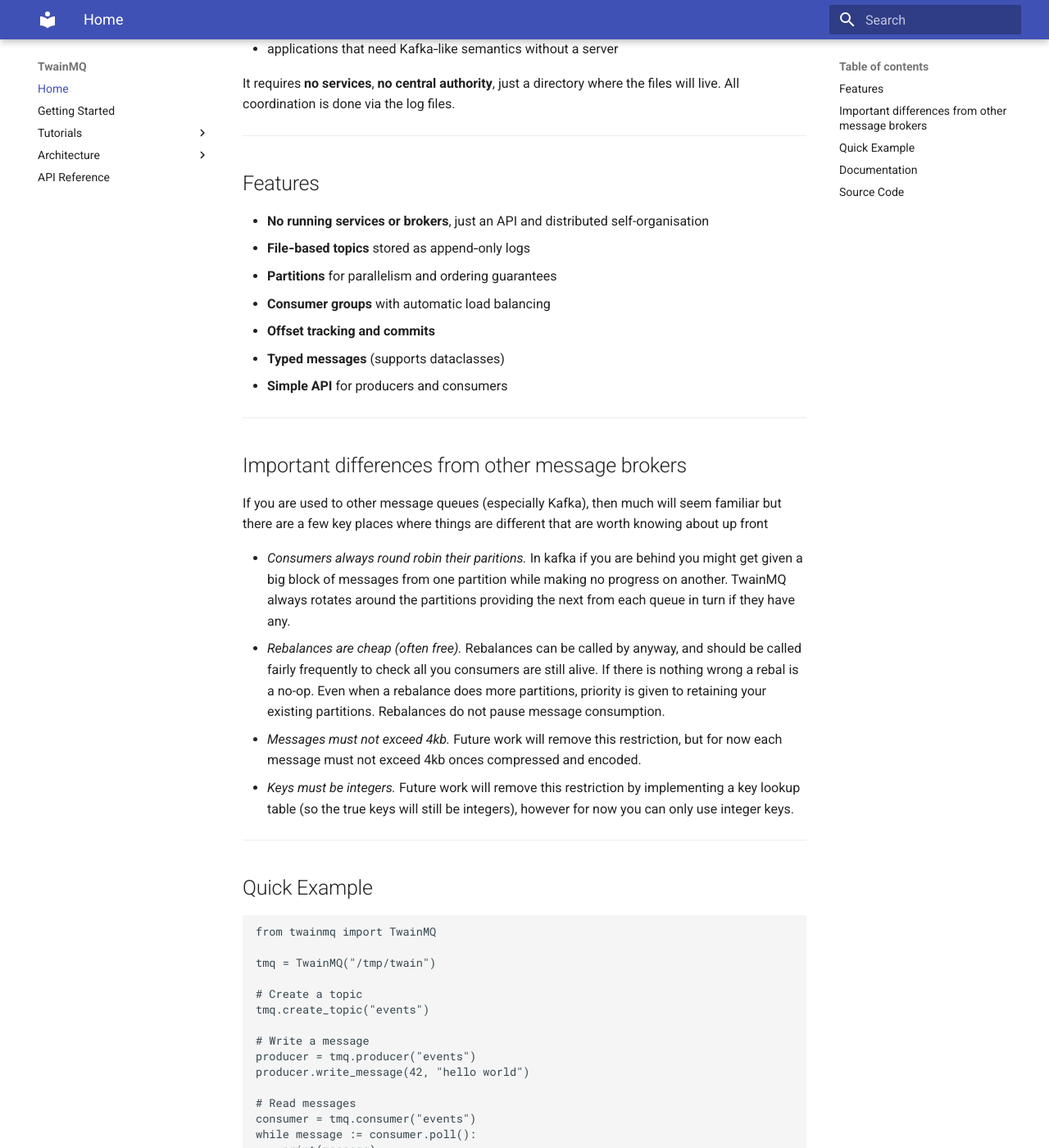
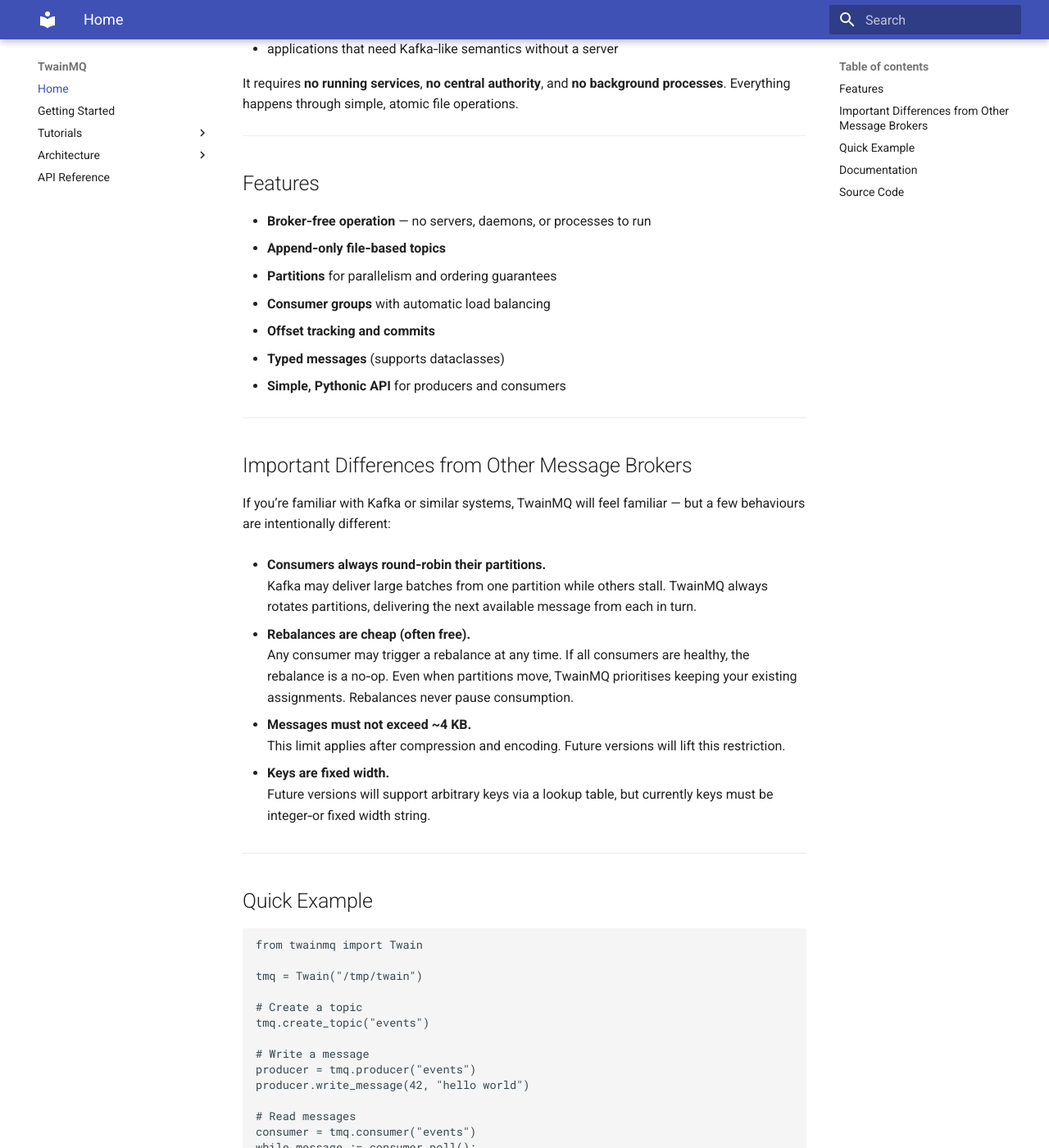
Before and after one commit to BlueRaven314/TwainMQ, an MkDocs documentation site: the page built from docs/index.md, in a window 1280 px wide and 1400 px high, scrolled down 427 px. Shown: the whole window at 82% size. Built offline with MkDocs 1.6.1 and Material for MkDocs 9.7.7, drawn with Linux system fonts in a browser that asks for light colours; some of the changed text lies outside the part shown.

Commit message:
UPdated the main index doc

````diff
--- a/docs/index.md
+++ b/docs/index.md
@@ -1,48 +1,55 @@
 # TwainMQ
 
-**TwainMQ** is a lightweight, file‑based message log inspired by Kafka’s design principles but without the operational overhead of running a broker or cluster. It provides durable, append‑only topics, partitioned message streams, consumer groups with load balancing, and offset managemen, all without using a central service or broker.
+**TwainMQ** is a lightweight, file‑based message log inspired by Kafka’s design principles — but without the operational overhead of running a broker, cluster, or background service. It provides durable append‑only topics, partitioned message streams, consumer groups with load balancing, and offset management, all coordinated through plain files.
 
 TwainMQ is designed for:
 
 - local development workflows
 - embedded systems
-- single‑machine (or small local network) data pipelines
+- single‑machine or small‑network data pipelines
 - teaching and experimentation with log‑based messaging
 - applications that need Kafka‑like semantics without a server
 
-It requires **no services**, **no central authority**, just a directory where the files will live.  All coordination is done via the log files.
+It requires **no running services**, **no central authority**, and **no background processes**. Everything happens through simple, atomic file operations.
 
 ---
 
 ## Features
 
-- **No running services or brokers**, just an API and distributed self-organisation
-- **File‑based topics** stored as append‑only logs
+- **Broker‑free operation** — no servers, daemons, or processes to run
+- **Append‑only file‑based topics**
 - **Partitions** for parallelism and ordering guarantees
 - **Consumer groups** with automatic load balancing
 - **Offset tracking and commits**
 - **Typed messages** (supports dataclasses)
-- **Simple API** for producers and consumers
+- **Simple, Pythonic API** for producers and consumers
 
 ---
 
-## Important differences from other message brokers
+## Important Differences from Other Message Brokers
 
-If you are used to other message queues (especially Kafka), then much will seem familiar but there are a few key places where things are different that are worth knowing about up front
+If you’re familiar with Kafka or similar systems, TwainMQ will feel familiar — but a few behaviours are intentionally different:
 
-- *Consumers always round robin their paritions.*  In kafka if you are behind you might get given a big block of messages from one partition while making no progress on another.  TwainMQ always rotates around the partitions providing the next from each queue in turn if they have any.
-- *Rebalances are cheap (often free).*  Rebalances can be called by anyway, and should be called fairly frequently to check all you consumers are still alive.  If there is nothing wrong a rebal is a no-op.  Even when a rebalance does more partitions, priority is given to retaining your existing partitions.  Rebalances do not pause message consumption.
-- *Messages must not exceed 4kb.*  Future work will remove this restriction, but for now each message must not exceed 4kb onces compressed and encoded.
-- *Keys must be integers.*  Future work will remove this restriction by implementing a key lookup table (so the true keys will still be integers), however for now you can only use integer keys.
+- **Consumers always round‑robin their partitions.**
+  Kafka may deliver large batches from one partition while others stall. TwainMQ always rotates partitions, delivering the next available message from each in turn.
+
+- **Rebalances are cheap (often free).**
+  Any consumer may trigger a rebalance at any time. If all consumers are healthy, the rebalance is a no‑op. Even when partitions move, TwainMQ prioritises keeping your existing assignments. Rebalances never pause consumption.
+
+- **Messages must not exceed ~4 KB.**
+  This limit applies after compression and encoding. Future versions will lift this restriction.
+
+- **Keys are fixed width.**
+  Future versions will support arbitrary keys via a lookup table, but currently keys must be integer‑or fixed width string.
 
 ---
 
 ## Quick Example
 
 ```python
-from twainmq import TwainMQ
+from twainmq import Twain
 
-tmq = TwainMQ("/tmp/twain")
+tmq = Twain("/tmp/twain")
 
 # Create a topic
 tmq.create_topic("events")
@@ -56,7 +63,6 @@
 while message := consumer.poll():
     print(message)
 ```
-
 ---
 
 ## Documentation
````
